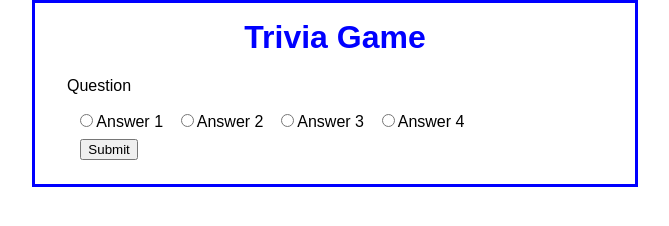
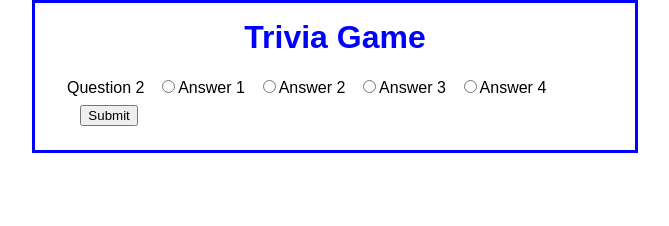
Before and after one commit to DJMurphy88/Trivia, a plain HTML site: page index.html in a window 1280 px wide. Both pictures are taken after a click on the button "Submit". Shown: the whole page, without its empty margins (305-974 px from the left). Drawn offline with Linux system fonts and the light colour scheme.

Commit message:
question changing/answer getting

```diff
--- a/index.html
+++ b/index.html
@@ -10,12 +10,12 @@
 <body>
     <main>
         <h1>Trivia Game</h1>
-        <p>Question</p>
         <div>
-            <input type="radio" name="button" id="answer1">Answer 1
-            <input type="radio" name="button" id="answer2">Answer 2
-            <input type="radio" name="button" id="answer3">Answer 3
-            <input type="radio" name="button" id="answer4">Answer 4
+            <label id = "question">Question</label>
+            <input type="radio" name="button" id = "A1" value = "answer1">Answer 1
+            <input type="radio" name="button" id = "A2" value = "answer2">Answer 2
+            <input type="radio" name="button" id = "A3" value = "answer3">Answer 3
+            <input type="radio" name="button" id = "A4" value = "answer4">Answer 4
         </div>
         <div>
             <input type="button" id="submit" value="Submit">
--- a/trivia.js
+++ b/trivia.js
@@ -1,12 +1,40 @@
 "use strict";
 const $ = selector => document.querySelector(selector);
 
+const get_random = () => {
 
+}
 
+const change_question = () => {
+    let question = document.getElementById("question");
+    question.innerHTML = "Question 2";
+}
 
+const submit_answer = () => {
 
+    let right_answer = "answer1";
+    let correct_answers = 0;
 
+    let player_answer = "";
+    let radios = document.getElementsByName("button");
+
+    for (let i = 0; i < radios.length; i++) {
+        if (radios[i].checked) {
+            player_answer = radios[i].value;
+            break;
+        }
+    }
+
+    if (player_answer == right_answer) {
+        correct_answers += 1;
+    }
+
+    console.log(player_answer)
+    console.log(correct_answers)
+
+    change_question()
+};
 
 document.addEventListener("DOMContentLoaded", () => {
-
+    $("#submit").addEventListener("click", submit_answer);
 });
```
